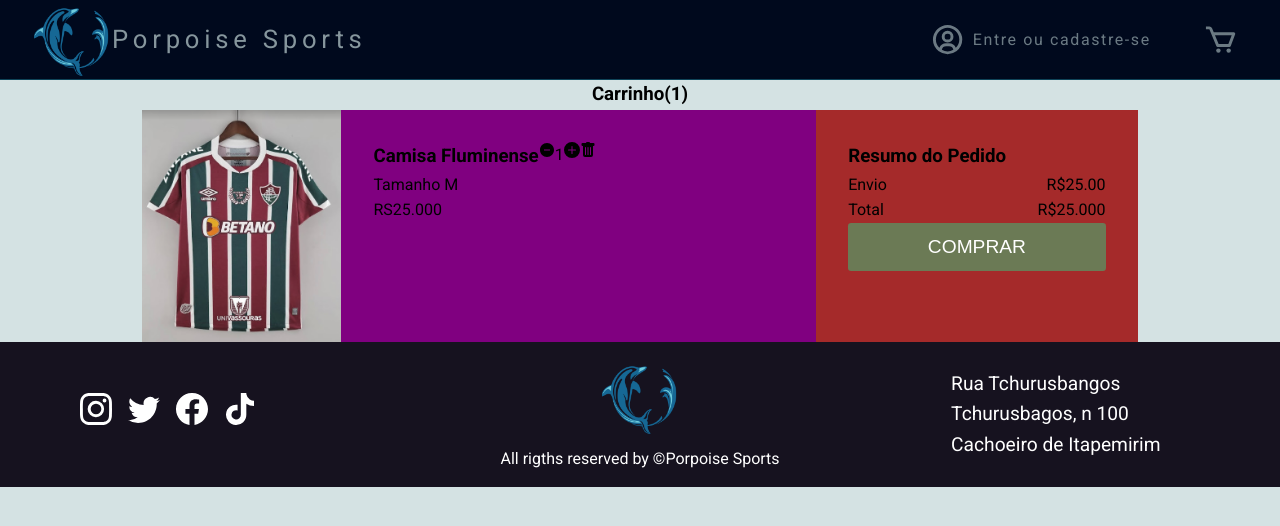
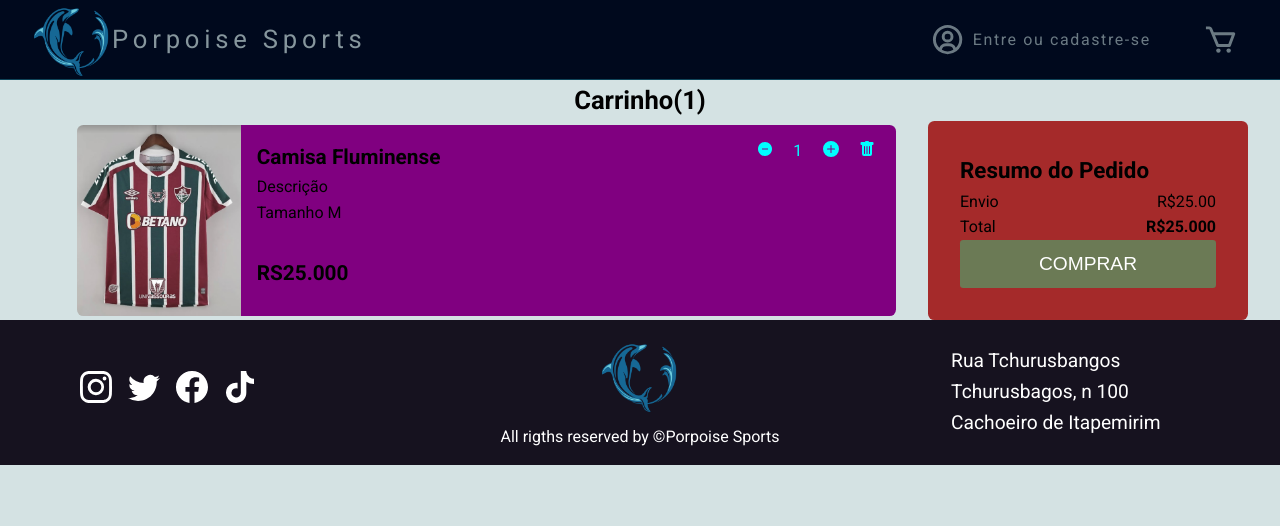
Before and after one commit to kaiquen/porpoise-frontend-reactjs, a React (Create React App) app: page /carrinho in a window 1280 px wide. Shown: the top 526 px of the page. Built offline with nearby package versions, Linux system fonts and the light colour scheme.

Commit message:
fix: changes

```diff
--- a/src/components/Header/index.tsx
+++ b/src/components/Header/index.tsx
@@ -1,5 +1,5 @@
 import './styles.scss';
-import  {BiUserCircle, BiCart} from 'react-icons/bi';
+import { BiUserCircle, BiCart } from 'react-icons/bi';
 
 const Header = () => {
   return (
@@ -8,7 +8,7 @@
       <div className="logo">
         <div className="logo__box">
           <a href="/">
-            <img src="./assets/images/logo.png" alt="" srcSet=''/>
+            <img src="./assets/images/logo.png" alt="" srcSet='' />
           </a>
         </div>
 
@@ -19,13 +19,13 @@
         <ul className="navbar">
           <li className="navbar__item">
             <a href="/login">
-              <BiUserCircle className='navbar__icon'/>
+              <BiUserCircle className='navbar__icon' />
               <p>Entre ou cadastre-se</p>
             </a>
           </li>
           <li className="navbar__item">
-            <a href="/login">
-              <BiCart className='navbar__icon'/>
+            <a href="/carrinho">
+              <BiCart className='navbar__icon' />
             </a>
           </li>
         </ul>
--- a/src/pages/carrinho/index.tsx
+++ b/src/pages/carrinho/index.tsx
@@ -11,19 +11,26 @@
       <div className="cart">
         <Header />
         <h3 className="pagetitle">Carrinho(1)</h3>
-        <div className="cart__card">
-          <img src="./assets/flu.png" alt="" />
-          <div className="cart__card__left">
-            <div className="cart__card__left__title">
-              <h3>Camisa Fluminense</h3>
-              <AiFillMinusCircle />
-              <p>1</p>
-              <BsFillPlusCircleFill />
-              <BsFillTrashFill />
+        <div className="container">
+          <div className="cart__card">
+            <img src="./assets/flu.png" alt="" />
+            <div className="cart__card__left">
+              <div className="cart__card__left__title">
+                <h3 className="cart__card__left__title__productname">Camisa Fluminense</h3>
+                <div className="cart__card__left__title__icons">
+                  <AiFillMinusCircle className="cart__card__left__title__icons__icon" />
+                  <p className="cart__card__left__title__icons__number">1</p>
+                  <BsFillPlusCircleFill className="cart__card__left__title__icons__icon" />
+                  <BsFillTrashFill className="cart__card__left__title__icons__icon" />
+                </div>
+              </div>
+              <p className="cart__card__left__title__productsize">Descrição</p>
+              <p className="cart__card__left__title__productsize">Tamanho M</p>
+              <p className="cart__card__left__title__productprice">RS25.000</p>
             </div>
-            <p>Tamanho M</p>
-            <p>RS25.000</p>
           </div>
+
+
           <div className="cart__card__right">
             <h3>Resumo do Pedido</h3>
             <div className="cart__card__right__total">
@@ -31,12 +38,13 @@
               <p>R$25.00</p>
             </div>
             <div className="cart__card__right__total">
-              <p>Total</p>
-              <p>R$25.000</p>
+              <p >Total</p>
+              <p className="cart__card__right__total__number">R$25.000</p>
             </div>
             <Button title='Comprar' />
           </div>
         </div>
+
         <Footer />
       </div>
     </>
--- a/src/pages/carrinho/styles.scss
+++ b/src/pages/carrinho/styles.scss
@@ -1,38 +1,102 @@
+.container {
+  display: flex;
+
+}
+
 .cart {
   display: flex;
   flex-direction: column;
 
   .pagetitle {
     text-align: center;
+    font-size: 1.6rem;
   }
 
   &__card {
     display: flex;
-    margin: 0 auto;
+    justify-content: stretch;
+    margin: auto;
+    width: 64vw;
+    margin-right: 2rem;
+
+    img {
+      height: 100%;
+    }
+
+    &__left {
 
 
-    &__left {
-      padding: 2rem;
       background-color: purple;
-      width: 60%;
+      width: 100%;
+
+
+      border-top-right-radius: 0.4rem;
+      border-bottom-right-radius: 0.4rem;
+
 
       &__title {
 
         display: flex;
+        justify-content: space-between;
+        flex-direction: row;
+        padding-left: 1rem;
+        padding-top: 1rem;
 
-        flex-direction: row;
+        &__icons {
+          display: flex;
+          justify-content: space-evenly;
+          font-size: 1rem;
+          color: cyan;
+          flex: 1;
+
+          &__number {
+            margin-top: -0.21rem;
+          }
+        }
+
+        &__productname {
+          font-size: 1.3rem;
+          flex: 3;
+        }
+
+        &__productsize {
+          font-size: 1rem;
+          padding-left: 1rem;
+
+        }
+
+        &__productprice {
+          margin-top: 2rem;
+          font-size: 1.3rem;
+          font-weight: 600;
+          padding-left: 1rem;
+        }
       }
     }
 
     &__right {
+      display: flex;
+      flex-direction: column;
       padding: 2rem;
-      width: 40%;
 
+      width: 25%;
+      justify-content: space-between;
       background-color: brown;
+      border-radius: 0.4rem;
+
+      margin-right: 2rem;
+
+      h3 {
+        font-size: 1.4rem;
+      }
 
       &__total {
         justify-content: space-between;
         display: flex;
+
+        &__number {
+          font-weight: 600;
+        }
       }
 
 
@@ -42,6 +106,8 @@
     img {
       height: 20%;
       width: 20%;
+      border-top-left-radius: 0.4rem;
+      border-bottom-left-radius: 0.4rem;
     }
   }
 }
```
